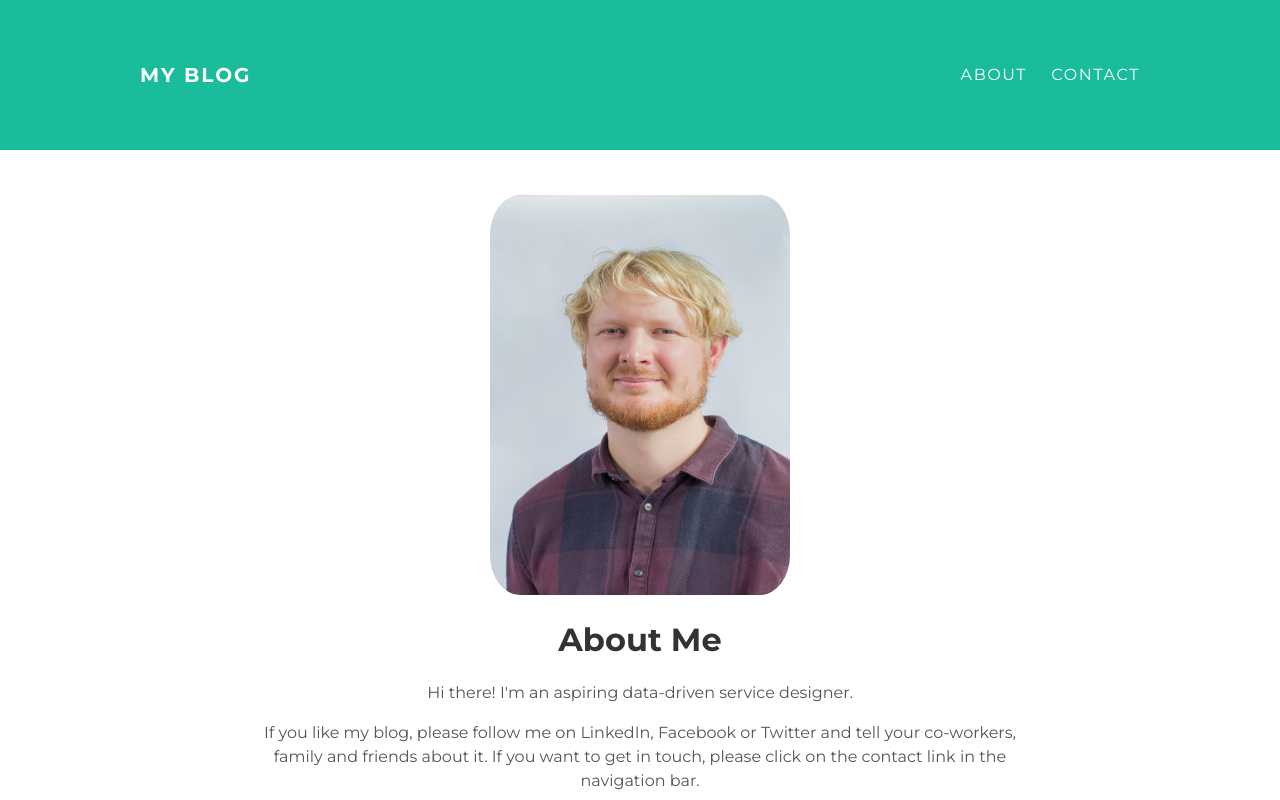
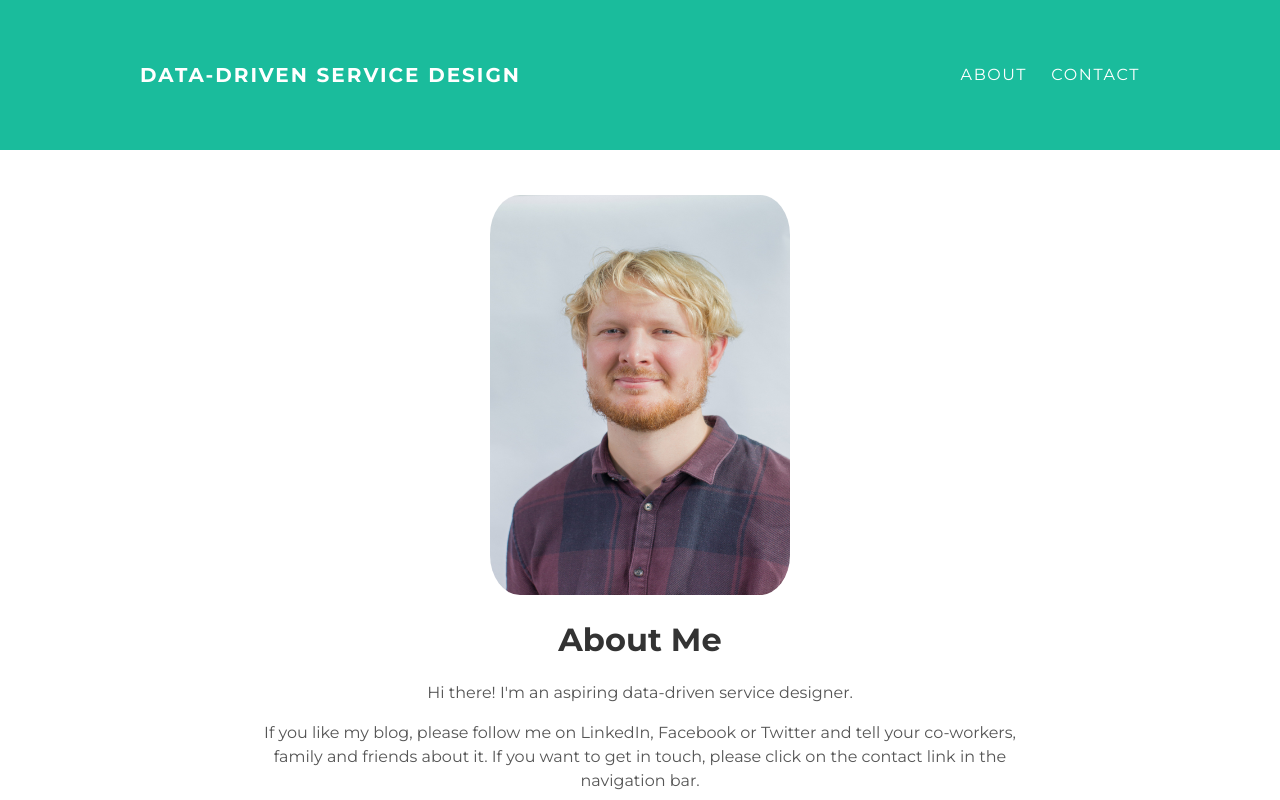
Before and after one commit to chaosavenue/chaosavenue.github.io, a plain HTML site: page about.html in a window 1280 px wide. Shown: the top 800 px of the page. Drawn offline with Linux system fonts and the light colour scheme.

Commit message:
Update about.html

```diff
--- a/about.html
+++ b/about.html
@@ -1,13 +1,13 @@
 <!DOCTYPE html>
 <html>
   <head>
-    <title>My Blog</title>
+    <title>DDSD</title>
     <link rel="stylesheet" type="text/css" href="styles.css">
   </head>
   <body>
     <div id="header">
       <div class="container">
-        <a id="header-title" href="index.html">My Blog</a>
+        <a id="header-title" href="index.html">Data-driven Service Design</a>
         <ul id="header-nav">
           <li><a href="about.html">About</a></li>
           <li><a href="mailto:anhe@andreashfo.dk">Contact</a></li>
```
